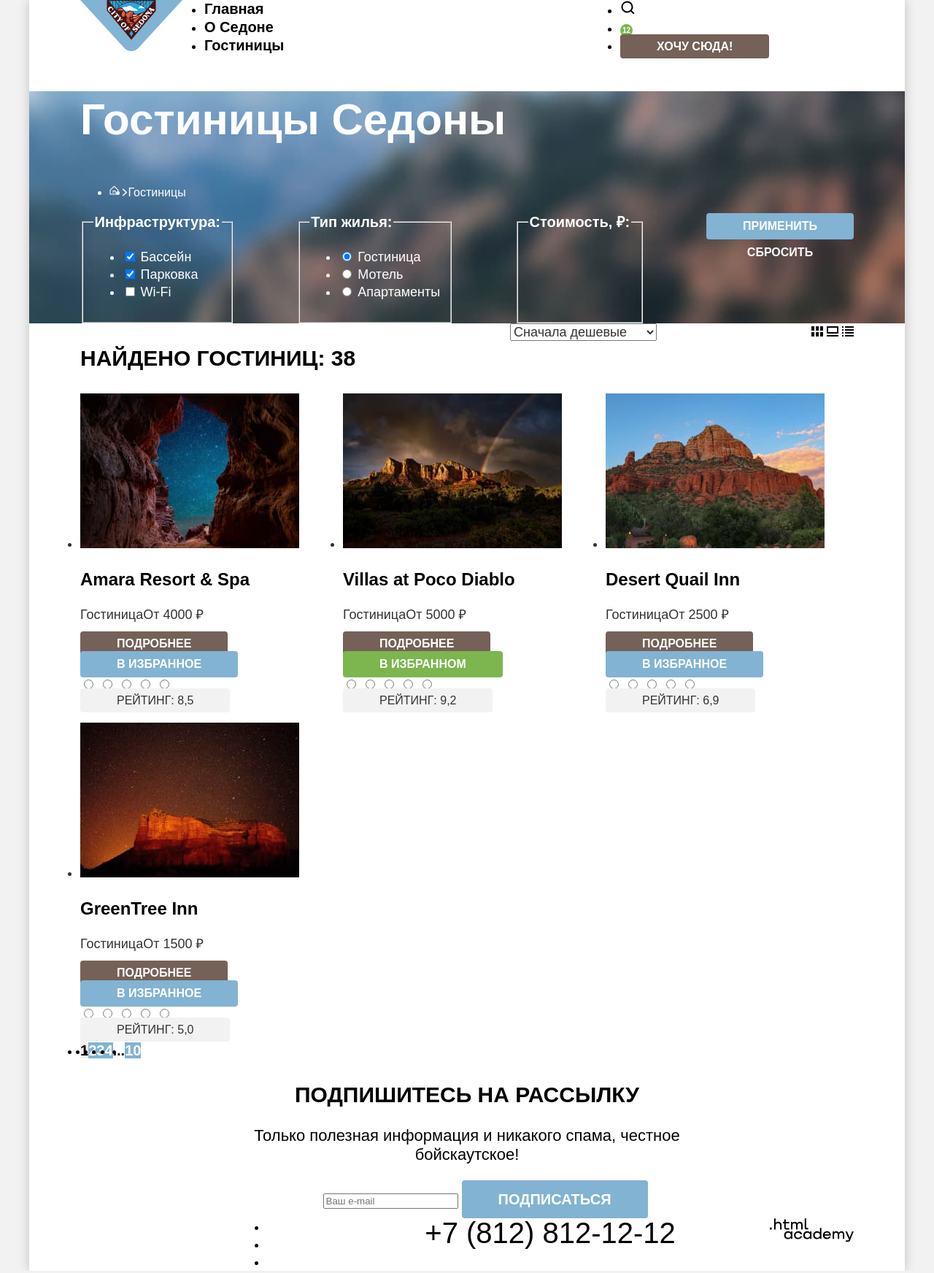
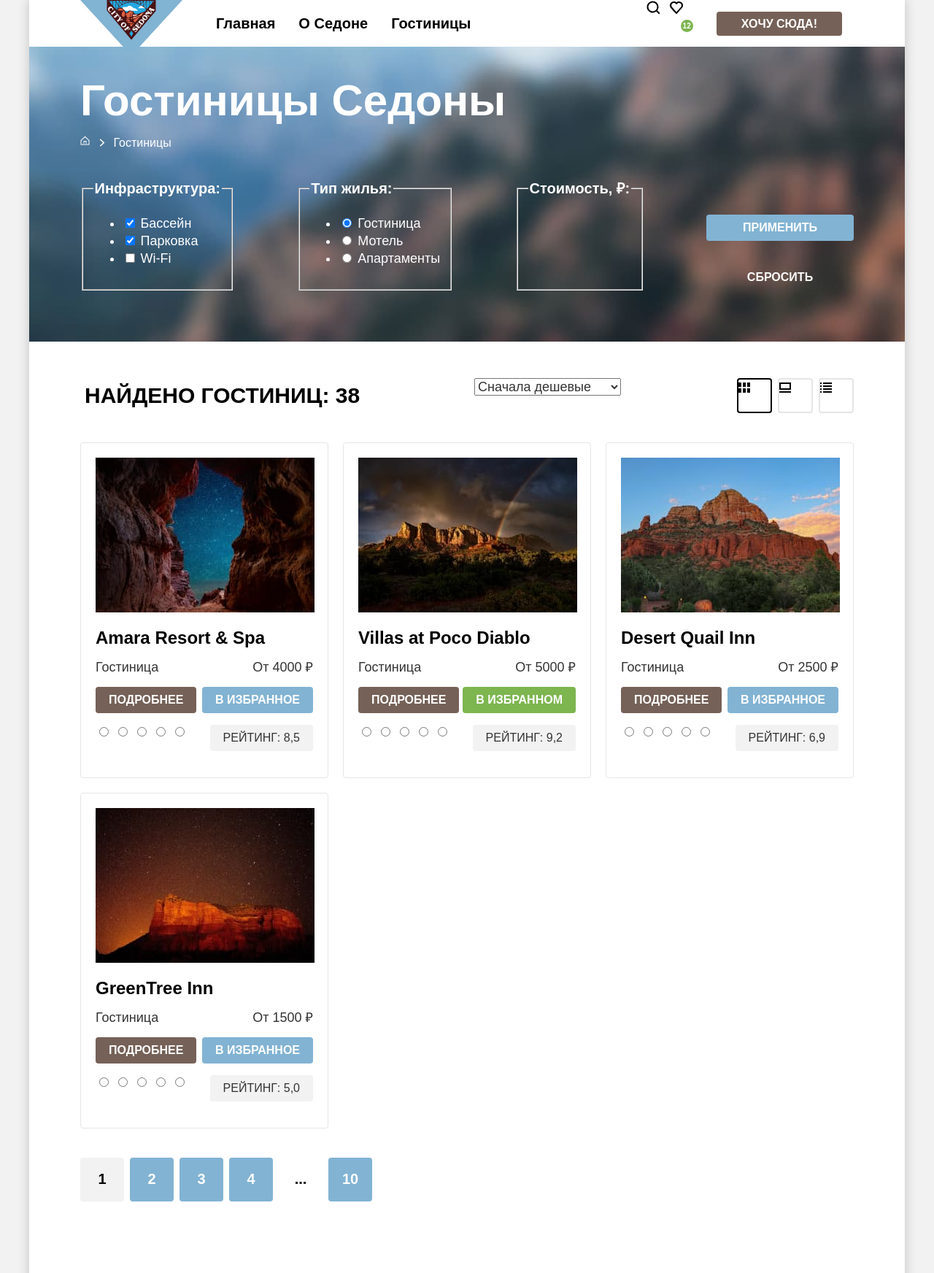
Before and after one commit to CreatorRidge/sedona.io, a plain HTML site: page catalog.html in a window 1280 px wide. Shown: the top 1744 px of the page at 73% size. Drawn offline with Linux system fonts and the light colour scheme; a web font is replaced by a local one.

Commit message:
adding microgrids

```diff
--- a/catalog.html
+++ b/catalog.html
@@ -11,7 +11,9 @@
   <div class="page-container">
     <header class="page-header">
       <nav class="navigation">
+        <a class="navigation-logo-link" href="index.html">
           <img class="logo" src="images/svg/logo.svg" width="140" height="70" alt="Логотип Седоны">
+        </a>
         <ul class="navigation-list">
           <li class="navigation-list-item">
             <a class="navigation-link" href="index.html">Главная</a>
@@ -24,14 +26,14 @@
           </li>
         </ul>
         <ul class="navigation-list navigation-user">
-          <li class="navigation-item">
-            <a class="navigation-link" href="#"><span class="visually-hidden" hidden>Поиск</span></a>
+          <li class="navigation-list-item button-item">
+            <a class="navigation-link button" href="#">Хочу сюда!</a>
           </li>
           <li class="navigation-list-item">
             <a class="navigation-link" href="#"><span class="visually-hidden" hidden>Отелей в избранном: </span><span class="count">12</span></a>
           </li>
           <li class="navigation-list-item">
-            <a class="navigation-link button" href="#">Хочу сюда!</a>
+            <a class="navigation-link" href="#"><span class="visually-hidden" hidden>Поиск</span></a>
           </li>
         </ul>
       </nav>
@@ -107,7 +109,6 @@
         </form>
       </section>
       <section class="catalog-hotels">
-        <div class="catalog-container">
         <div class="catalog-search-container">
           <p class="search-result">Найдено гостиниц: <span class="search-result-span">38</span></p>
           <form class="sorting-type">
@@ -138,8 +139,11 @@
               <h3 class="hotels-card-title">Amara Resort & Spa</h3>
             </a>
             <p class="hotels-card-type">Гостиница<span class="hotels-card-price">От 4000 ₽</span></p>
-              <a class="card-button-more button" href="#">подробнее</a>
-              <button class="card-button-favorites button-light button" href="#">в избранное</button>
+            <div class="hotels-card-buttons">
+              <a class="hotels-card-button card-button-more button" href="#">подробнее</a>
+              <button class="hotels-card-button card-button-favorites button-light button" href="#">в избранное</button>
+            </div>
+            <div class="hotels-card-buttons">
               <div class="rating-area" aria-label="Рейтинг">
                 <input class="rating-input" type="radio" id="star-5" name="rating" value="5">
                 <label class="rating-label visually-hidden" for="star-5" title="Оценка «5»" hidden>Оценка «5»</label>
@@ -152,7 +156,8 @@
                 <input class="rating-input" type="radio" id="star-1" name="rating" value="1">
                 <label class="rating-label visually-hidden" for="star-1" title="Оценка «1»" hidden>Оценка «1»</label>
               </div>
-              <span class="hotels-card-rating button-gray button">Рейтинг: 8,5</span>
+              <span class="hotels-card-button hotels-card-rating button-gray button">Рейтинг: 8,5</span>
+            </div>
           </li>
           <li class="hotels-card">
             <a class="hotels-card-link" href="hotel.html">
@@ -160,8 +165,11 @@
               <h3 class="hotels-card-title">Villas at Poco Diablo</h3>
             </a>
             <p class="hotels-card-type">Гостиница<span class="hotels-card-price">От 5000 ₽</span></p>
-              <a class="card-button-more button" href="#">подробнее</a>
-              <button class="card-button-favorites button-favorites-active button" href="#">в избранном</button>
+            <div class="hotels-card-buttons">
+              <a class="hotels-card-button card-button-more button" href="#">подробнее</a>
+              <button class="hotels-card-button card-button-favorites button-favorites-active button" href="#">в избранном</button>
+            </div>
+            <div class="hotels-card-buttons">
               <div class="rating-area" aria-label="Рейтинг">
                 <input class="rating-input" type="radio" id="star-5" name="rating" value="5">
                 <label class="rating-label visually-hidden" for="star-5" title="Оценка «5»" hidden>Оценка «5»</label>
@@ -174,7 +182,8 @@
                 <input class="rating-input" type="radio" id="star-1" name="rating" value="1">
                 <label class="rating-label visually-hidden" for="star-1" title="Оценка «1»" hidden>Оценка «1»</label>
               </div>
-              <span class="hotels-card-rating button-gray button">Рейтинг: 9,2</span>
+              <span class="hotels-card-button hotels-card-rating button-gray button">Рейтинг: 9,2</span>
+            </div>
           </li>
           <li class="hotels-card">
             <a class="hotels-card-link" href="hotel.html">
@@ -182,8 +191,11 @@
               <h3 class="hotels-card-title">Desert Quail Inn</h3>
             </a>
             <p class="hotels-card-type">Гостиница<span class="hotels-card-price">От 2500 ₽</span></p>
-              <a class="card-button-more button" href="#">подробнее</a>
-              <button class="card-button-favorites button-light button" href="#">в избранное</button>
+            <div class="hotels-card-buttons">
+              <a class="hotels-card-button card-button-more button" href="#">подробнее</a>
+              <button class="hotels-card-button card-button-favorites button-light button" href="#">в избранное</button>
+            </div>
+            <div class="hotels-card-buttons">
               <div class="rating-area" aria-label="Рейтинг">
                 <input class="rating-input" type="radio" id="star-5" name="rating" value="5">
                 <label class="rating-label visually-hidden" for="star-5" title="Оценка «5»" hidden>Оценка «5»</label>
@@ -196,7 +208,8 @@
                 <input class="rating-input" type="radio" id="star-1" name="rating" value="1">
                 <label class="rating-label visually-hidden" for="star-1" title="Оценка «1»" hidden>Оценка «1»</label>
               </div>
-              <span class="hotels-card-rating button-gray button">Рейтинг: 6,9</span>
+              <span class="hotels-card-button hotels-card-rating button-gray button">Рейтинг: 6,9</span>
+            </div>
           </li>
           <li class="hotels-card">
             <a class="hotels-card-link" href="hotel.html">
@@ -204,8 +217,11 @@
               <h3 class="hotels-card-title">GreenTree Inn</h3>
             </a>
             <p class="hotels-card-type">Гостиница<span class="hotels-card-price">От 1500 ₽</span></p>
-              <a class="card-button-more button" href="#">подробнее</a>
-              <button class="card-button-favorites button-light button" href="#">в избранное</button>
+            <div class="hotels-card-buttons">
+              <a class="hotels-card-button card-button-more button" href="#">подробнее</a>
+              <button class="hotels-card-button card-button-favorites button-light button" href="#">в избранное</button>
+            </div>
+            <div class="hotels-card-buttons">
               <div class="rating-area" aria-label="Рейтинг">
                 <input class="rating-input" type="radio" id="star-5" name="rating" value="5">
                 <label class="rating-label visually-hidden" for="star-5" title="Оценка «5»" hidden>Оценка «5»</label>
@@ -218,7 +234,8 @@
                 <input class="rating-input" type="radio" id="star-1" name="rating" value="1">
                 <label class="rating-label visually-hidden" for="star-1" title="Оценка «1»" hidden>Оценка «1»</label>
               </div>
-              <span class="hotels-card-rating button-gray button">Рейтинг: 5,0</span>
+              <span class="hotels-card-button hotels-card-rating button-gray button">Рейтинг: 5,0</span>
+            </div>
           </li>
         </ul>
         <ul class="pagination">
@@ -241,7 +258,6 @@
             <a class="pagination-link" href="#">10</a>
           </li>
         </ul>
-        </div>
       </section>
     </main>
 
--- a/styles/styles.css
+++ b/styles/styles.css
@@ -19,13 +19,13 @@ html {
 }
 
 body {
-  margin: 0;
   height: 100%;
   font-family: "PT Sans", sans-serif;
   font-weight: 400;
   font-size: 18px;
   line-height: 24px;
   background-color: #F2F2F2;
+  margin: 0;
 }
 
 .page-container {
@@ -40,7 +40,20 @@ body {
 }
 
 .visually-hidden {
-  visibility: hidden;
+  position: absolute;
+  width: 1px;
+  height: 1px;
+  margin: -1px;
+  padding: 0;
+  border: 0;
+  clip: rect(0 0 0 0);
+  overflow: hidden;
+}
+
+*,
+*::before,
+*::after {
+  box-sizing: border-box;
 }
 
 /* Buttons */
@@ -55,9 +68,9 @@ body {
   text-transform: uppercase;
   color: #FFFFFF;
   background-color: #756157;
-  padding: 8px 50px;
   border: none;
   border-radius: 4px;
+  padding: 8px 50px;
 }
 
 .button-light {
@@ -81,39 +94,61 @@ body {
 /* Header */
 
 .page-header a:not(.button) {
+  text-decoration: none;
   color: #000000;
-  text-decoration: none;
 }
 
 .navigation {
   display: flex;
-  padding: 0 70px;
+  margin: 0 70px;
+}
+
+.logo {
+  position: absolute;
 }
 
 .navigation-list {
-  width: 465px;
+  display: flex;
+  flex-wrap: wrap;
+  width: 530px;
+  list-style-type: none;
   margin: 0;
-  margin-left: 30px;
+  margin-left: 170px;
   padding: 0;
 }
 
 .navigation-user {
+  flex-direction: row-reverse;
+  justify-content: flex-start;
   width: 320px;
   margin-left: auto;
 }
 
+.navigation-list-item.button-item {
+  padding: 20px 16px;
+}
+
 .navigation-link:not(.button) {
+  display: block;
   font-weight: 700;
   font-size: 20px;
   text-align: center;
+  padding: 20px 16px;
 }
 
-.navigation-user .navigation-item:nth-child(1)::before {
-  content: url('../images/svg/search.svg');
+.navigation-user .navigation-list-item:nth-child(2)::before {
+  content: url(../images/svg/heart.svg);
+  position: absolute;
 }
 
-.navigation-user .navigation-item:nth-child(2)::before {
-  content: url('../images/svg/heart.svg');
+.navigation-user .navigation-list-item:nth-child(3)::before {
+  content: url(../images/svg/search.svg);
+  position: absolute;
+}
+
+/* Navigation button */
+.navigation-link.button {
+  padding: 8px 34px;
 }
 
 .count {
@@ -139,15 +174,14 @@ body {
   height: 485px;
   background-color: #608FB6;
   background-image: url('../images/svg/welcome.svg'), url('../images/svg/background-mask.svg'), url('../images/background/background-index.jpg');
-  background-position: 50% 50%, 100% 100%, 0% 0%;
+  background-position: 50% 50%, 100% 101%, 0% 0%;
   background-size: 458px 352px, 1200px 58px, cover;
   background-repeat: no-repeat, no-repeat, no-repeat;
 }
 
 .section-about {
-  width: 750px;
   text-align: center;
-  margin: 0 auto;
+  padding: 69px 230px;
 }
 
 .section-about-description {
@@ -161,6 +195,8 @@ body {
   font-size: 22px;
   line-height: 26px;
   color: #333333;
+  margin: 0;
+  margin-top: 25px;
 }
 
 .advantages-list {
@@ -179,8 +215,11 @@ body {
 .advantages-list-card {
   display: flex;
   flex-direction: column;
+  justify-content: center;
   width: 400px;
+  min-height: 385px;
   text-align: center;
+  padding: 70px 70px;
 }
 
 .advantages-card-title {
@@ -188,10 +227,13 @@ body {
   font-size: 24px;
   line-height: 28px;
   text-transform: uppercase;
+  margin: 0;
 }
 
 .advantages-card-description {
   line-height: 21px;
+  margin: 0;
+  margin-top: 62px;
 }
 
 .advantages-card .advantages-card-title {
@@ -215,29 +257,38 @@ body {
   text-align: center;
 }
 
+.services-container {
+  padding: 64px 310px;
+}
+
 .services-title {
-  width: 590px;
   font-weight: 700;
   font-size: 30px;
   line-height: 36px;
   text-transform: uppercase;
-  margin: 0 auto;
+  margin: 0;
+  margin-bottom: 20px;
 }
 
 .services-description {
   font-size: 22px;
   line-height: 26px;
   color: #333333;
+  margin: 0;
 }
 
 .services-list {
   display: flex;
+  list-style-type: none;
   margin: 0;
   padding: 0;
 }
 
 .services-list-card {
+  display: flex;
+  flex-direction: column;
   width: 400px;
+  padding: 183px 85px 81px 85px;
 }
 
 .services-list-card:nth-child(1) {
@@ -261,17 +312,19 @@ body {
   font-size: 24px;
   line-height: 28px;
   text-transform: uppercase;
+  margin: 0;
+  margin-bottom: 30px;
 }
 
 .services-card-description {
   line-height: 21px;
   color: #333333;
+  margin: 0;
 }
 
 .appointment {
-  width: 690px;
   text-align: center;
-  margin: 0 auto;
+  padding: 96px 290px;
 }
 
 .appointment-title {
@@ -279,18 +332,22 @@ body {
   font-size: 30px;
   line-height: 36px;
   text-transform: uppercase;
+  margin: 0;
+  margin-bottom: 20px;
 }
 
 .appointment-description {
   font-size: 22px;
   line-height: 26px;
   color: #333333;
+  margin: 0;
 }
 
 /* Appointment button */
 .appointment-link {
   font-size: 20px;
   line-height: 36px;
+  margin-top: 54px;
 }
 
 /* Footer */
@@ -302,11 +359,7 @@ body {
 
 .footer-subscription {
   text-align: center;
-}
-
-.subscription-container {
-  width: 684px;
-  margin: 0 auto;
+  padding: 96px 258px 104px;
 }
 
 .index-subscription {
@@ -320,26 +373,36 @@ body {
   font-size: 30px;
   line-height: 36px;
   text-transform: uppercase;
+  margin: 0;
+  margin-bottom: 20px;
 }
 
 .footer-subscription-description {
   font-size: 22px;
   line-height: 26px;
+  margin: 0;
 }
 
 /* Subscription button */
 .subscription-button {
   font-size: 20px;
   line-height: 36px;
+  border-top-left-radius: 0;
+  border-bottom-left-radius: 0;
+  margin-top: 54px;
 }
 
 .footer-contacts {
   display: flex;
   justify-content: space-between;
-  margin: 0 70px;
+  margin: 40px 70px 30px;
 }
 
 .social-list {
+  display: flex;
+  flex-wrap: wrap;
+  width: 200px;
+  list-style-type: none;
   margin: 0;
   padding: 0;
 }
@@ -352,18 +415,18 @@ body {
   text-transform: uppercase;
 }
 
+.logo-htmlacademy {
+  align-self: center;
+}
+
 /* Main catalog */
-
-.hotels-header {
-  width: 1060px;
-  margin: 0 auto;
-}
 
 .hotels-filter-container {
   color: #FFFFFF;
   background-color: #000000;
   background: url('../images/background/background-catalog-header.jpg') center no-repeat;
   background-size: cover;
+  padding: 35px 70px 70px;
 }
 
 .hotels-filter-container a {
@@ -375,10 +438,15 @@ body {
   font-weight: 700;
   font-size: 60px;
   line-height: 78px;
+  margin: 0;
+  margin-bottom: 8px;
 }
 
 .breadcrumbs {
   display: flex;
+  list-style-type: none;
+  margin: 0;
+  padding: 0;
 }
 
 .breadcrumbs-item {
@@ -386,19 +454,26 @@ body {
   line-height: 21px;
 }
 
-.breadcrumbs-item:nth-child(1):before {
-  content: url(../images/svg/home.svg);
+.breadcrumbs-item:not(:first-child) {
+  margin-right: 6px;
 }
 
-.breadcrumbs-item:nth-child(1)::after {
+.breadcrumbs-item:nth-child(1)::before {
+  content: url(../images/svg/home.svg);
+  margin-right: 6px;
+}
+
+.breadcrumbs-item:not(:first-child)::before {
   content: url(../images/svg/arrow-right.svg);
+  margin: 0 7px;
+  padding: 0;
 }
 
 .hotels-filter {
   display: flex;
   justify-content: space-between;
   width: 1060px;
-  margin: 0 auto;
+  margin-top: 40px;
 }
 
 .hotels-filter-title {
@@ -413,6 +488,11 @@ body {
 .hotels-filter-group-button {
   display: flex;
   flex-direction: column;
+  justify-content: flex-end;
+}
+
+.button-submit {
+  margin-bottom: 32px;
 }
 
 .catalog-hotels a:not(.button, .pagination-link) {
@@ -420,9 +500,8 @@ body {
   text-decoration: none;
 }
 
-.catalog-container {
-  width: 1060px;
-  margin: 0 auto;
+.catalog-hotels {
+  padding: 50px 70px 60px;
 }
 
 .catalog-search-container {
@@ -435,6 +514,7 @@ body {
   font-size: 30px;
   line-height: 36px;
   text-transform: uppercase;
+  margin: 6px;
 }
 
 .select-control {
@@ -442,6 +522,24 @@ body {
   font-size: 18px;
   line-height: 21px;
   color: #333333;
+}
+
+.button-search-container {
+  display: flex;
+  flex-wrap: wrap;
+}
+
+.button-search {
+  display: block;
+  width: 48px;
+  height: 48px;
+  border: 2px solid #E5E5E5;
+  border-radius: 4px;
+  margin-left: 8px;
+}
+
+.button-search-current {
+  border-color: #000000;
 }
 
 .button-search:first-child::after {
@@ -458,28 +556,50 @@ body {
 
 .hotels-list {
   display: flex;
+  flex-wrap: wrap;
   justify-content: space-between;
-  flex-wrap: wrap;
   gap: 20px;
   line-height: 21px;
+  list-style-type: none;
   color: #333333;
   background-color: #FFFFFF;
-  margin: 0 auto;
+  margin: 40px 0;
   padding: 0;
 }
 
 .hotels-card {
   width: 340px;
+  border: 1px solid #E6E6E6;
+  border-radius: 4px;
+  padding: 20px;
 }
 
 .hotels-card-title {
   font-weight: 700;
   font-size: 24px;
   line-height: 28px;
+  margin: 16px 0;
+}
+
+.hotels-card-type {
+  display: flex;
+  margin: 16px 0;
 }
 
 .hotels-card-price {
-  text-align: right;
+  margin: 0;
+  margin-left: auto;
+}
+
+.hotels-card-buttons {
+  display: flex;
+  flex-wrap: wrap;
+  justify-content: space-between;
+  margin: 16px 0;
+}
+
+.hotels-card-button {
+  padding: 8px 18px;
 }
 
 .hotels-card-rating {
@@ -488,7 +608,9 @@ body {
 
 .pagination {
   display: flex;
+  list-style-type: none;
   margin: 0;
+  margin-top: 40px;
   padding: 0;
 }
 
@@ -497,7 +619,14 @@ body {
   text-decoration: none;
 }
 
+.pagination-item:not(:last-child) {
+  margin-right: 8px;
+}
+
 .pagination-link {
+  display: block;
+  width: 60px;
+  height: 60px;
   font-weight: 700;
   font-size: 20px;
   line-height: 36px;
@@ -505,6 +634,8 @@ body {
   text-transform: uppercase;
   color: #FFFFFF;
   background-color: #82B3D3;
+  border-radius: 4px;
+  padding: 11px 18px;
 }
 
 .pagination-current {
```
Also changed, not shown: index.html (+11 -9 lines). Lines whose indentation alone changed are shown as unchanged.
